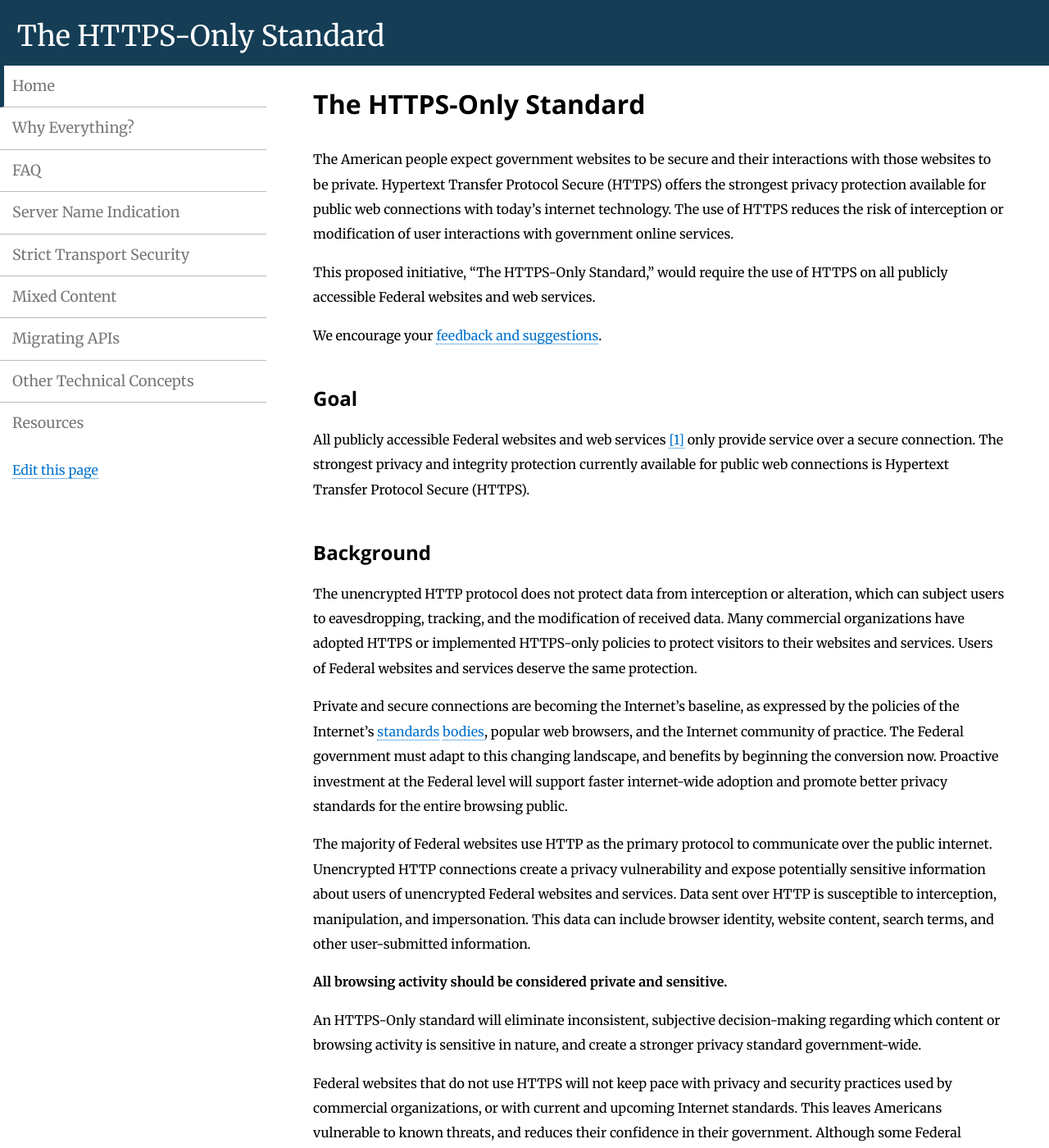
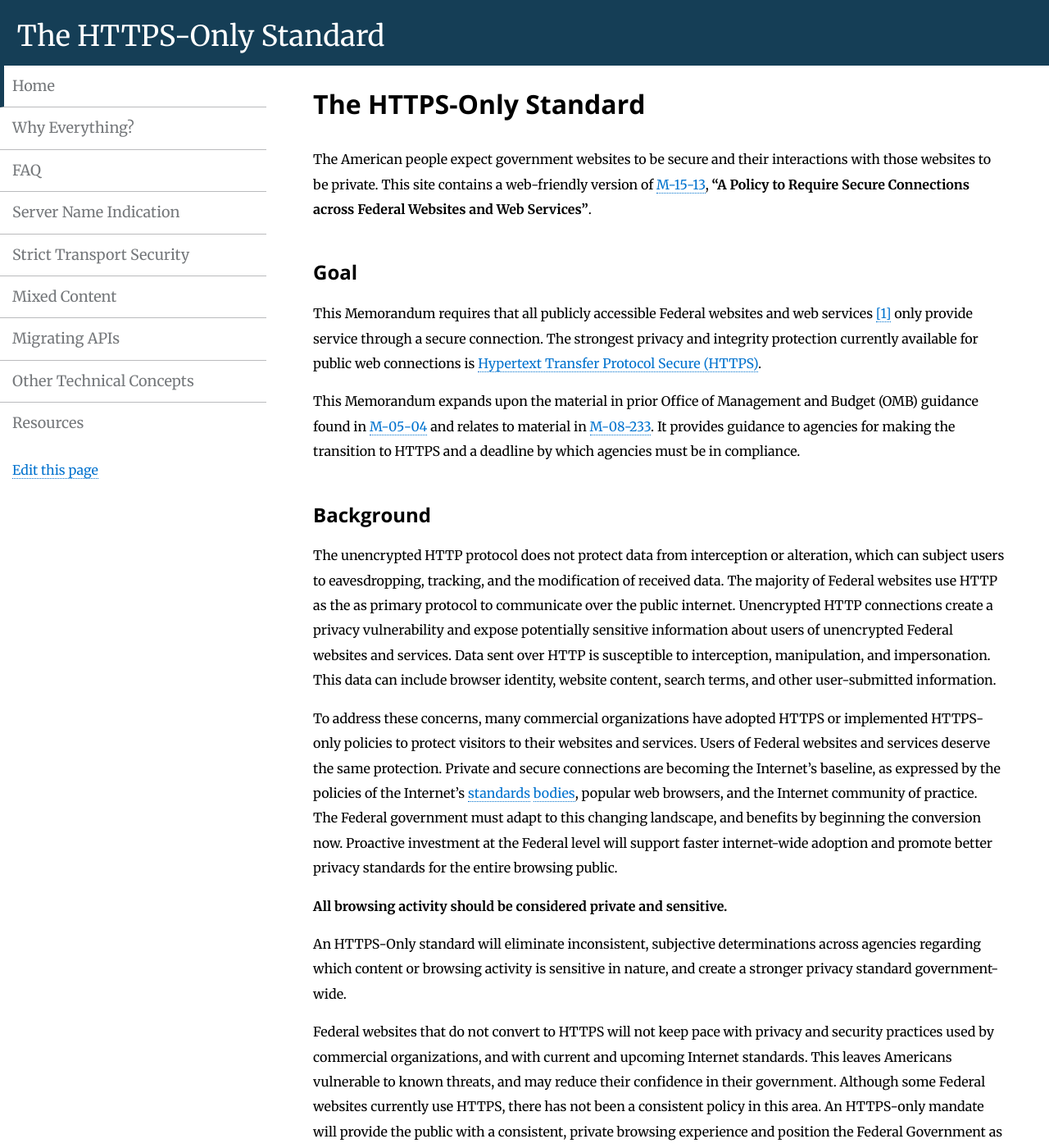
Before and after one commit to GSA/https, a Jekyll site: the page built from pages/index.md, in a window 1280 px wide and 1400 px high. Shown: the whole window at 82% size. Built offline with Jekyll 4.4.1, drawn with Linux system fonts in a browser that asks for light colours; Markdown is read by kramdown in place of the engine named in the settings; some of the changed text lies outside the part shown.

Commit message:
more changes and language tweaks to match memo

```diff
--- a/pages/index.md
+++ b/pages/index.md
@@ -5,49 +5,43 @@ permalink: /
 description: "The American people expect government websites to be secure and their interactions with those websites to be private. All browsing activity should be considered private and sensitive. This proposed initiative would require the use of HTTPS on all publicly accessible Federal websites and web services."
 ---
 
-The American people expect government websites to be secure and their interactions with those websites to be private. Hypertext Transfer Protocol Secure (HTTPS) offers the strongest privacy protection available for public web connections with today’s internet technology. The use of HTTPS reduces the risk of interception or modification of user interactions with government online services.
-
-This proposed initiative, "The HTTPS-Only Standard," would require the use of HTTPS on all publicly accessible Federal websites and web services.
-
-We encourage your [feedback and suggestions](https://github.com/WhiteHouse/https#we-want-your-feedback).
+The American people expect government websites to be secure and their interactions with those websites to be private. This site contains a web-friendly version of [M-15-13](https://www.whitehouse.gov/sites/default/files/omb/memoranda/2015/m-15-13.pdf), **"A Policy to Require Secure Connections across Federal Websites and Web Services"**.
 
 ## Goal
 
-All publicly accessible Federal websites and <a class="footnote" name="footnote-source-1"></a>web services [[1]](#footnote-1) only provide service over a secure connection. The strongest privacy and integrity protection currently available for public web connections is Hypertext Transfer Protocol Secure (HTTPS).
+This Memorandum requires that all publicly accessible Federal websites and <a class="footnote" name="footnote-source-1"></a>web services [[1]](#footnote-1) only provide service through a secure connection.  The strongest privacy and integrity protection currently available for public web connections is [Hypertext Transfer Protocol Secure (HTTPS)](/faq/).
+
+This Memorandum expands upon the material in prior Office of Management and Budget (OMB) guidance found in [M-05-04](https://www.whitehouse.gov/sites/default/files/omb/memoranda/fy2005/m05-04.pdf "Policies for Federal Agency Public Websites") and relates to material in [M-08-233](https://www.whitehouse.gov/sites/default/files/omb/assets/omb/memoranda/fy2008/m08-23.pdf "Securing the Federal Government’s Domain Name System Infrastructure."). It provides guidance to agencies for making the transition to HTTPS and a deadline by which agencies must be in compliance.
 
 ## Background
 
-The unencrypted HTTP protocol does not protect data from interception or alteration, which can subject users to eavesdropping, tracking, and the modification of received data. Many commercial organizations have adopted HTTPS or implemented HTTPS-only policies to protect visitors to their websites and services. Users of Federal websites and services deserve the same protection.
+The unencrypted HTTP protocol does not protect data from interception or alteration, which can subject users to eavesdropping, tracking, and the modification of received data. The majority of Federal websites use HTTP as the as primary protocol to communicate over the public internet. Unencrypted HTTP connections create a privacy vulnerability and expose potentially sensitive information about users of unencrypted Federal websites and services. Data sent over HTTP is susceptible to interception, manipulation, and impersonation. This data can include browser identity, website content, search terms, and other user-submitted information.
 
-Private and secure connections are becoming the Internet’s baseline, as expressed by the policies of the Internet's [standards](http://www.w3.org/2001/tag/doc/web-https) [bodies](https://www.iab.org/2014/11/14/iab­statement­on­internet­confidentiality/), popular web browsers, and the Internet community of practice. The Federal government must adapt to this changing landscape, and benefits by beginning the conversion now. Proactive investment at the Federal level will support faster internet-wide adoption and promote better privacy standards for the entire browsing public.
-
-The majority of Federal websites use HTTP as the primary protocol to communicate over the public internet. Unencrypted HTTP connections create a privacy vulnerability and expose potentially sensitive information about users of unencrypted Federal websites and services. Data sent over HTTP is susceptible to interception, manipulation, and impersonation. This data can include browser identity, website content, search terms, and other user-submitted information.
+To address these concerns, many commercial organizations have adopted HTTPS or implemented HTTPS-only policies to protect visitors to their websites and services. Users of Federal websites and services deserve the same protection. Private and secure connections are becoming the Internet's baseline, as expressed by the policies of the Internet's [standards](http://www.w3.org/2001/tag/doc/web-https) [bodies](https://www.iab.org/2014/11/14/iab­statement­on­internet­confidentiality/), popular web browsers, and the Internet community of practice.  The Federal government must adapt to this changing landscape, and benefits by beginning the conversion now. Proactive investment at the Federal level will support faster internet-wide adoption and promote better privacy standards for the entire browsing public.
 
 **All browsing activity should be considered private and sensitive.**
 
-An HTTPS-Only standard will eliminate inconsistent, subjective decision-making regarding which content or browsing activity is sensitive in nature, and create a stronger privacy standard government-wide.
+An HTTPS-Only standard will eliminate inconsistent, subjective determinations across agencies regarding which content or browsing activity is sensitive in nature, and create a stronger privacy standard government-wide.
 
-Federal websites that do not use HTTPS will not keep pace with privacy and security practices used by commercial organizations, or with current and upcoming Internet standards.  This leaves Americans vulnerable to known threats, and reduces their confidence in their government.  Although some Federal websites currently use HTTPS, there has not been a consistent policy in this area.  The proposed HTTPS-only standard will provide the public with a consistent, private browsing experience and position the Federal government as a leader in Internet security.
+Federal websites that do not convert to HTTPS will not keep pace with privacy and security practices used by commercial organizations, and with current and upcoming Internet standards. This leaves Americans vulnerable to known threats, and may reduce their confidence in their government. Although some Federal websites currently use HTTPS, there has not been a consistent policy in this area. An HTTPS-only mandate will provide the public with a consistent, private browsing experience and position the Federal Government as a leader in Internet security.
 
 ## What HTTPS Does
 
 HTTPS verifies the identity of a website or web service for a connecting client, and encrypts nearly all information sent between the website or service and the user. Protected information includes cookies, user agent details, URL paths, form submissions, and query string parameters. HTTPS is designed to prevent this information from being read or changed while in transit.
 
-HTTPS is a protocol that uses HTTP over a connection secured with Transport Layer Security (TLS). TLS is a network protocol that establishes an encrypted connection to an authenticated peer over an untrusted network.
+HTTPS is a combination of HTTP and Transport Layer Security (TLS).  TLS is a network protocol that establishes an encrypted connection to an authenticated peer over an untrusted network.
 
-Browsers and other HTTPS clients are configured to trust a set of <a name="footnote-source-2"></a>certificate authorities [[2]](#footnote-2) that can issue cryptographically signed certificates on behalf of web service owners. These certificates communicate to the client that the web service host demonstrated ownership of the domain to the certificate authority at the time of certificate issuance. This prevents unknown or untrusted websites from masquerading as a Federal website or service.
+Browsers and other HTTPS clients are configured to trust a set of <a name="footnote-source-2"></a>certificate authorities [[2]](#footnote-2) that can issue cryptographically signed certificates on behalf of web service owners.  These certificates communicate to the client that the web service host demonstrated ownership of the domain to the certificate authority at the time of certificate issuance.  This prevents unknown or untrusted websites from masquerading as a Federal website or service.
 
 ## What HTTPS Doesn't Do
 
-HTTPS has several important limitations.
-
-IP addresses and destination domain names are not encrypted during communication. Even encrypted traffic can reveal some information indirectly, such as time spent on site, or the size of requested resources or submitted information.
+HTTPS has several important limitations. IP addresses and destination domain names are not encrypted during communication. Even encrypted traffic can reveal some information indirectly, such as time spent on site, or the size of requested resources or submitted information.
 
 HTTPS only guarantees the integrity of the connection between two systems, not the systems themselves. It is not designed to protect a web server from being hacked or compromised, or to prevent the web service from exposing user information during its normal operation. Similarly, if a user’s system is compromised by an attacker, that system can be altered so that its future HTTPS connections are under the attacker’s control. The guarantees of HTTPS may also be weakened or eliminated by compromised or malicious certificate authorities.
 
 ## Challenges and Considerations
 
-**Site Performance:** While encryption adds some computational overhead, modern software and hardware can handle this overhead without substantial deleterious impact on server performance or [latency](https://istlsfastyet.com). Websites whose content delivery networks or server software support the SPDY or HTTP/2 protocols, which require HTTPS in some major browsers, may find their site performance substantially improved overall as a result of migrating to HTTPS.
+**Site Performance:** While encryption adds some computational overhead, modern software and hardware can handle this overhead without substantial deleterious impact on server performance or [latency](https://istlsfastyet.com). Websites wth content delivery networks or server software that supports the SPDY or HTTP/2 protocols, which require HTTPS in some major browsers, may find their site performance substantially improved as a result of migrating to HTTPS.
 
 **[Server Name Indication](/sni/):** The Server Name Indication extension to TLS allows for more efficient use of IP addresses when serving multiple domains. However, these technologies are not supported by some legacy clients. Web service owners should evaluate the feasibility of using this technology to improve performance and efficiency.
 
@@ -59,30 +53,30 @@ HTTPS only guarantees the integrity of the connection between two systems, not t
 
 **[Strict Transport Security](/hsts/):** Websites and services available over HTTPS must enable HTTP Strict Transport Security (HSTS) to instruct compliant browsers to assume HTTPS going forward. This reduces insecure redirects, and protects users against attacks that attempt to downgrade connections to plain HTTP. Once HSTS is in place, domains can be submitted to a ["preload list"](https://hstspreload.appspot.com) used by all major browsers to ensure the HSTS policy is in effect at all times.
 
-**Domain Name System Security (DNSSEC):** This proposal does not rescind or conflict with M-08-23, ["Securing the Federal Government's Domain Name System Infrastructure"](http://georgewbush-whitehouse.archives.gov/omb/memoranda/fy2008/m08-23.pdf). Once DNS resolution is complete, DNSSEC does not ensure the privacy or integrity of communication between a client and the destination IP. HTTPS provides this additional security.
+**Domain Name System Security (DNSSEC):** The new policy outlined in this Memorandum does not rescind or conflict with M-08-23, ["Securing the Federal Government's Domain Name System Infrastructure"](http://georgewbush-whitehouse.archives.gov/omb/memoranda/fy2008/m08-23.pdf). Once DNS resolution is complete, DNSSEC does not ensure the privacy or integrity of communication between a client and the destination IP. HTTPS provides this additional security.
 
 ## Cost Effective Implementation
 
-Implementing an HTTPS-only standard does not come without cost. A significant number of Federal websites have already deployed HTTPS. The goal of this proposal is to increase that adoption.
+Implementing an HTTPS-only standard does not come without a cost. A significant number of Federal websites have already deployed HTTPS. The goal of this policy is to increase that adoption.
 
-The administrative and financial burden of universal HTTPS adoption on all Federal websites includes development time, the financial cost of procuring a certificate and the administrative burden of maintenance over time. The development burden will vary substantially based on the size and technical infrastructure of a site. The proposed compliance timeline provides sufficient flexibility for project planning and resource alignment.
+The administrative and financial burden of universal HTTPS adoption on all Federal websites includes development time, the financial cost of procuring a certificate and the administrative burden of maintenance over time. The development burden will vary substantially based on the size and technical infrastructure of a site. The compliance timeline, outlined in this Memorandum, provides sufficient flexibility for project planning and resource alignment.
 
-The tangible benefits to the American public outweigh the cost to the taxpayer.  Even a small number of unofficial or malicious websites claiming to be Federal services, or a small amount of eavesdropping on communication with official US government sites could result in substantial losses to citizens.
+OMB affirms that tangible benefits to the American public outweigh the cost to the taxpayer. Even a small number of unofficial or malicious websites claiming to be Federal services, or a small amount of eavesdropping on communication with official U.S. government sites could result in substantial losses to citizens.
 
-Technical assistance provided at **[https.cio.gov](https://https.cio.gov)** will aid in the cost-effective implementation of this proposed standard.
+Technical assistance provided at **[https.cio.gov](https://https.cio.gov)** will aid in the cost-effective implementation of this policy.
 
 ## Guidelines
 
-In order to promote the efficient and effective deployment of HTTPS, the proposed timeframe for compliance must be both reasonable and practical.
+In order to promote the efficient and effective deployment of HTTPS, the timeframe for compliance, outlined below, is both reasonable and practical.
 
-This proposal requires that agencies deploy HTTPS on Federal domains under the following guidelines:
+This Memorandum requires that Federal agencies deploy HTTPS on their domains using the following guidelines.
 
 * Newly developed websites and services at all Federal agency domains or subdomains must adhere to this policy upon launch.
 * For existing websites and services, agencies should prioritize deployment using a risk-based analysis. Web services that involve an exchange of personally identifiable information (PII), where the content is unambiguously sensitive in nature, or where the content receives a high-level of traffic should receive priority and migrate as soon as possible.
 * Agencies must make all existing websites and services <a name="footnote-source-3"></a>accessible through a secure connection [[3]](#footnote-3) (HTTPS-only, with HSTS) by December 31, 2016.
 * The use of HTTPS is encouraged on <a name="footnote-source-4"></a>intranets [[4]](#footnote-4), but not explicitly required.
 
-In summation, the HTTPS-Only Standard will promote the secure transfer of user information, and enact a meaningful privacy safeguard for the consumer.
+To monitor agency compliance, a public dashboard has been established at [pulse.cio.gov](https://pulse.cio.gov).
 
 ## Footnotes
 
```
